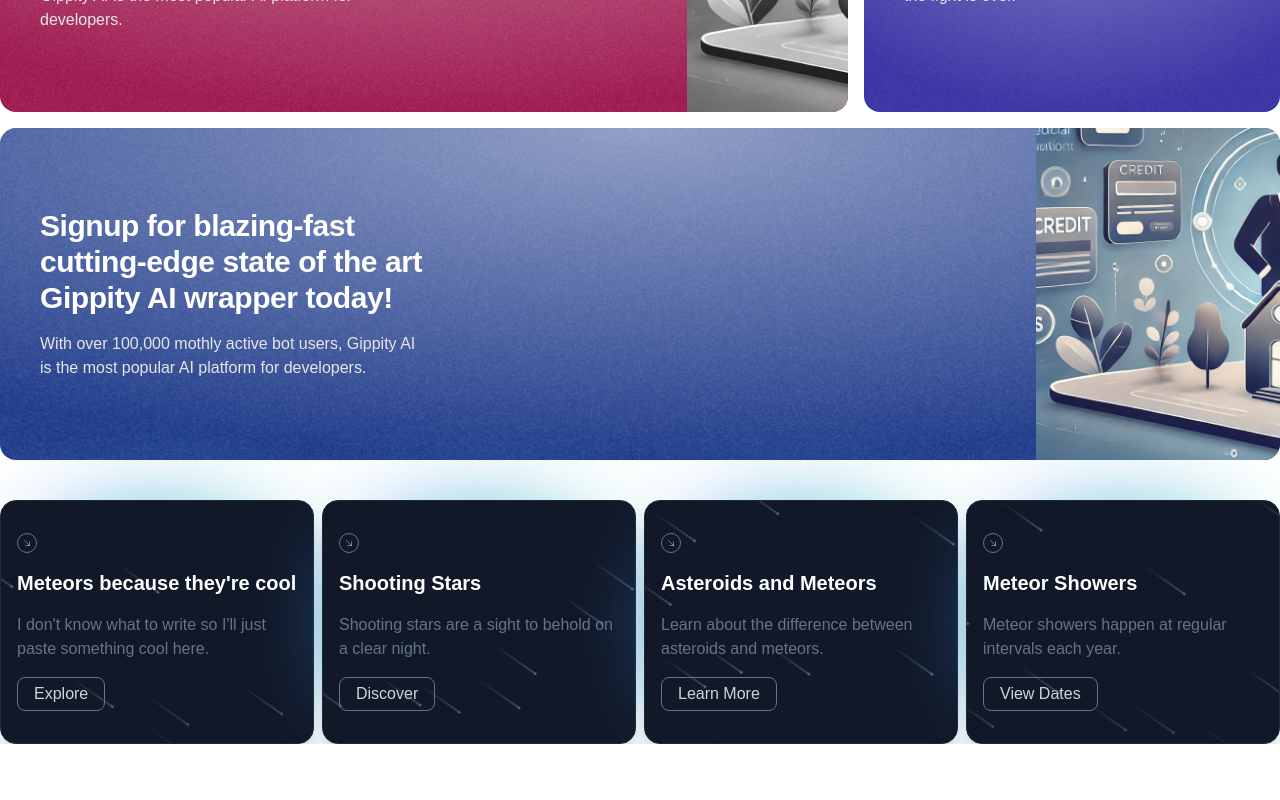
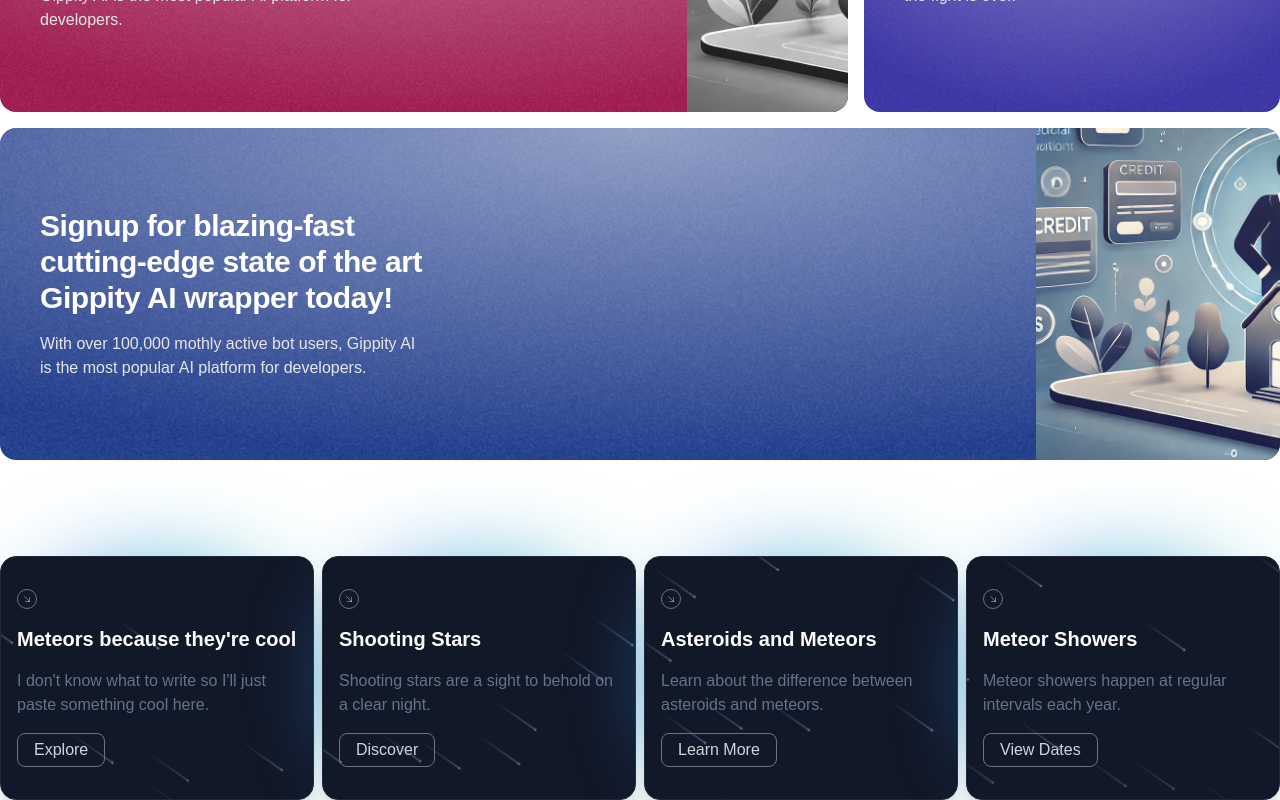
Before and after one commit to darkohedgehog/kreditni-savetnik, a Next.js app: page / in a window 1280 px wide. Shown: the part 1925-2725 px from the top of the page. Before the commit the page ends 2669 px from the top, so only its background shows below. Built offline with nearby package versions, Linux system fonts and the light colour scheme.

Commit message:
"Added buttonLink prop to MeteorsBox component and updated MeteorsGrid to include buttonLink for each MeteorsBox instance."

```diff
--- a/src/components/home/MeteorsBox.tsx
+++ b/src/components/home/MeteorsBox.tsx
@@ -7,9 +7,10 @@
   title: string;
   description: string;
   buttonText: string;
+  buttonLink: string;
 }
 
-export function MeteorsBox({ title, description, buttonText }: MeteorsBoxProps) {
+export function MeteorsBox({ title, description, buttonText, buttonLink }: MeteorsBoxProps) {
   return (
     <div className="w-full relative max-w-xs">
       <div className="absolute inset-0 h-full w-full bg-gradient-to-r from-blue-500 to-teal-500 transform scale-[0.80] bg-red-500 rounded-full blur-3xl" />
--- a/src/components/home/MeteorsGrid.tsx
+++ b/src/components/home/MeteorsGrid.tsx
@@ -3,27 +3,31 @@
 
 export function MeteorsGrid() {
   return (
-    <div className="grid grid-cols-1 sm:grid-cols-1 md:grid-cols-2 lg:grid-cols-4 gap-4 lg:gap-2 mt-10 mx-auto container justify-center items-center">
+    <div className="grid grid-cols-1 sm:grid-cols-1 md:grid-cols-2 lg:grid-cols-4 gap-4 lg:gap-2 mt-24 mx-auto container justify-center items-center">
       {/* Prikazujemo četiri instance MeteorsBox sa različitim podacima */}
       <MeteorsBox
         title="Meteors because they&apos;re cool"
         description="I don&apos;t know what to write so I&apos;ll just paste something cool here."
         buttonText="Explore"
+        buttonLink="/"
       />
       <MeteorsBox
         title="Shooting Stars"
         description="Shooting stars are a sight to behold on a clear night."
         buttonText="Discover"
+        buttonLink="/"
       />
       <MeteorsBox
         title="Asteroids and Meteors"
         description="Learn about the difference between asteroids and meteors."
         buttonText="Learn More"
+        buttonLink="/"
       />
       <MeteorsBox
         title="Meteor Showers"
         description="Meteor showers happen at regular intervals each year."
         buttonText="View Dates"
+        buttonLink="/"
       />
     </div>
   );
```
